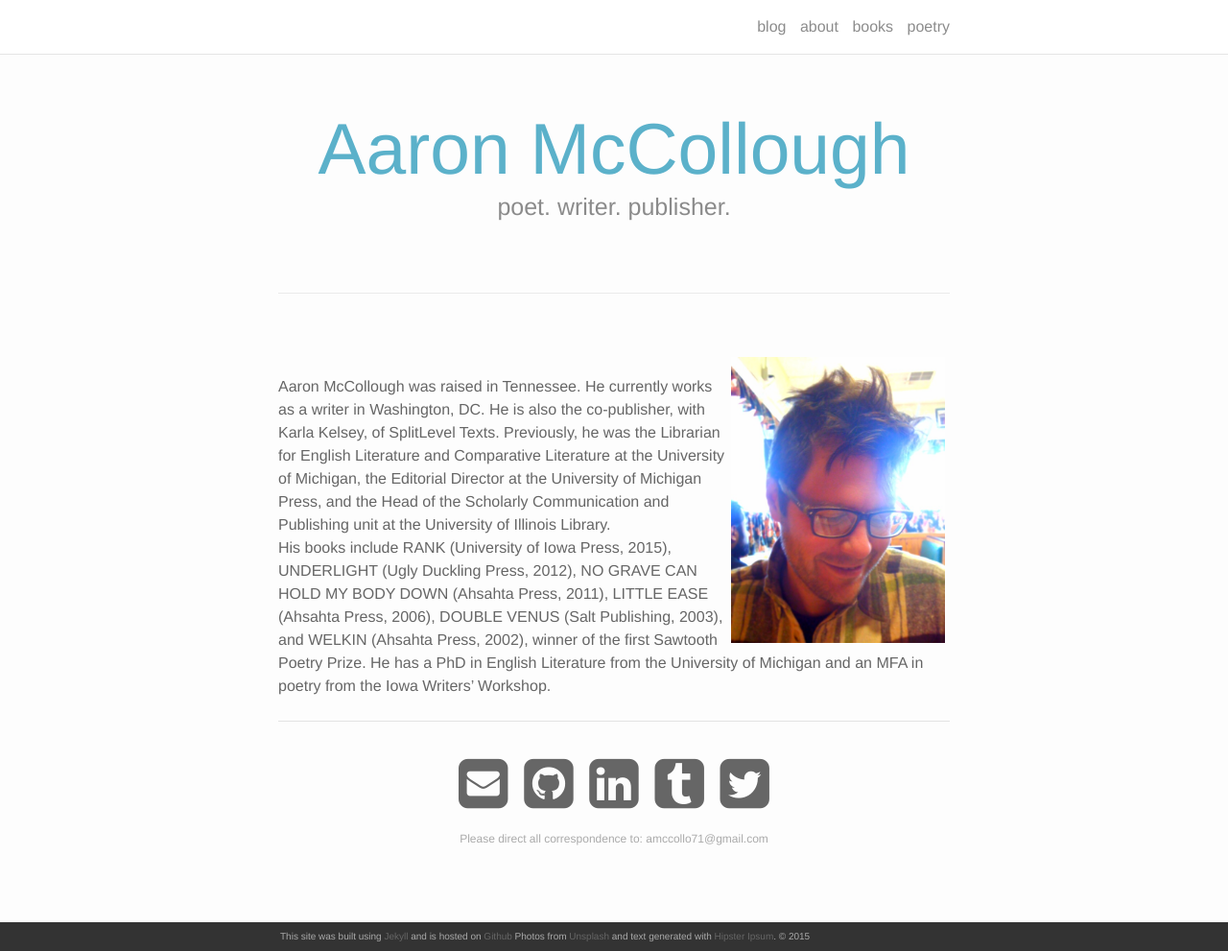
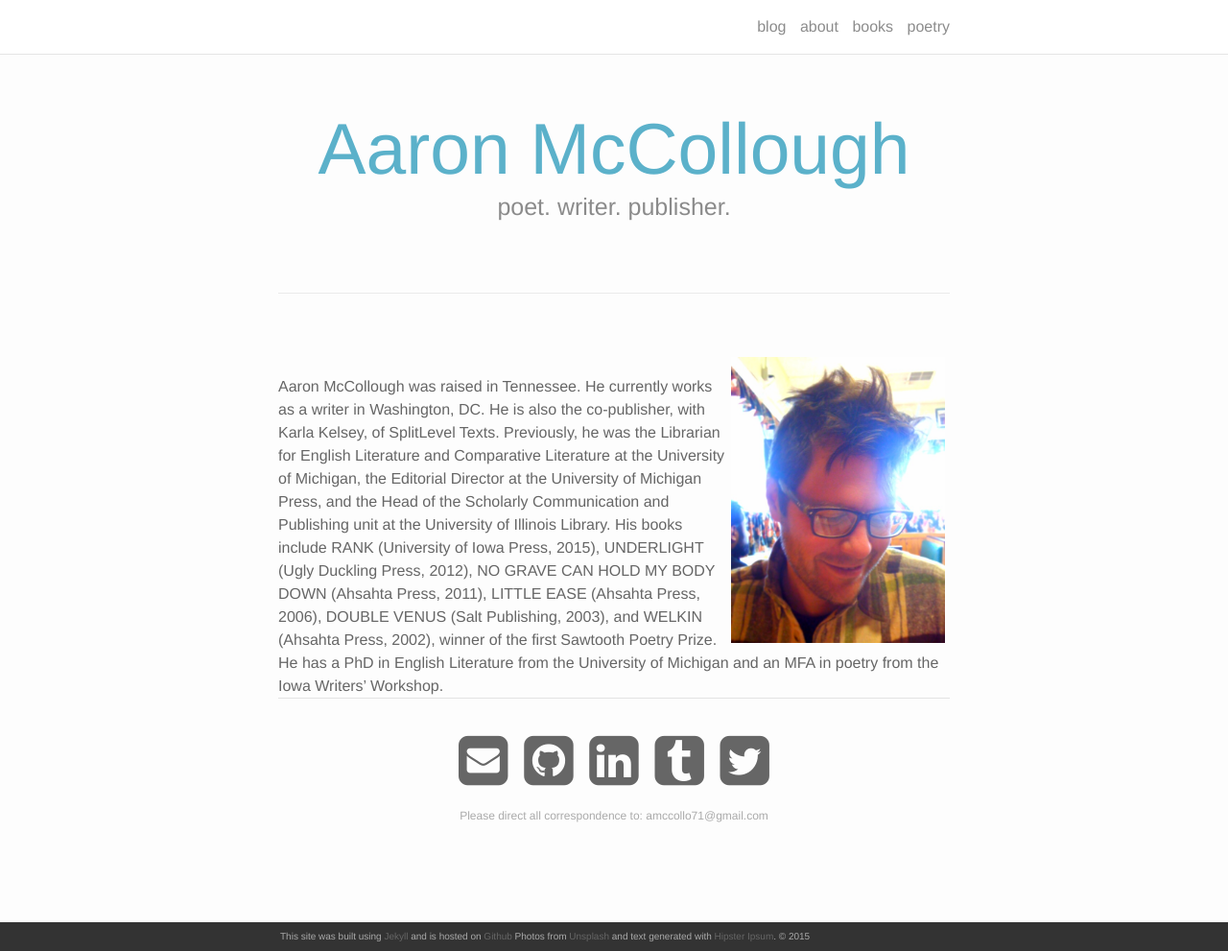
Before and after one commit to amccollo/amccollo.github.io, a Jekyll site: the page built from index.html, in a window 1280 px wide and 991 px high. Shown: the whole window at 96% size. Built offline with Jekyll 4.4.1, drawn with Linux system fonts in a browser that asks for light colours; nearby versions of some CDN libraries; the list of posts is cut into pages by our own code.

```diff
--- a/index.html
+++ b/index.html
@@ -13,11 +13,10 @@ layout: default
 <img class="col one right" src="/img/prof_pic.jpg">
 
 <br/>
-Aaron McCollough was raised in Tennessee. He currently works as a writer in Washington, DC. He is also the co-publisher, with Karla Kelsey, of SplitLevel Texts. Previously, he was the Librarian for English Literature and Comparative Literature at the University of Michigan, the Editorial Director at the University of Michigan Press, and the Head of the Scholarly Communication and Publishing unit at the University of Illinois Library.
+Aaron McCollough was raised in Tennessee. He currently works as a writer in Washington, DC. He is also the co-publisher, with Karla Kelsey, of SplitLevel Texts.
+Previously, he was the Librarian for English Literature and Comparative Literature at the University of Michigan, the Editorial Director at the University of Michigan Press, and the Head of the Scholarly Communication and Publishing unit at the University of Illinois Library.
 
-<br/> His books include RANK (University of Iowa Press, 2015), UNDERLIGHT (Ugly Duckling Press, 2012), NO GRAVE CAN HOLD MY BODY DOWN (Ahsahta Press, 2011), LITTLE EASE (Ahsahta Press, 2006), DOUBLE VENUS (Salt Publishing, 2003), and WELKIN (Ahsahta Press, 2002), winner of the first Sawtooth Poetry Prize. He has a PhD in English Literature from the University of Michigan and an MFA in poetry from the Iowa Writers’ Workshop.
-<br/>
-
+His books include RANK (University of Iowa Press, 2015), UNDERLIGHT (Ugly Duckling Press, 2012), NO GRAVE CAN HOLD MY BODY DOWN (Ahsahta Press, 2011), LITTLE EASE (Ahsahta Press, 2006), DOUBLE VENUS (Salt Publishing, 2003), and WELKIN (Ahsahta Press, 2002), winner of the first Sawtooth Poetry Prize. He has a PhD in English Literature from the University of Michigan and an MFA in poetry from the Iowa Writers’ Workshop.
 
 
 <br/>
```
